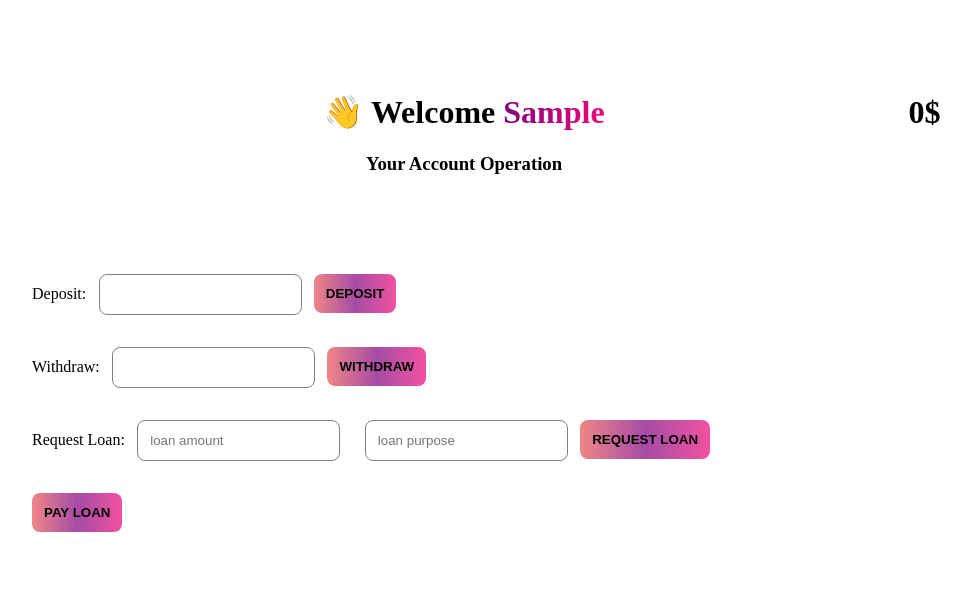
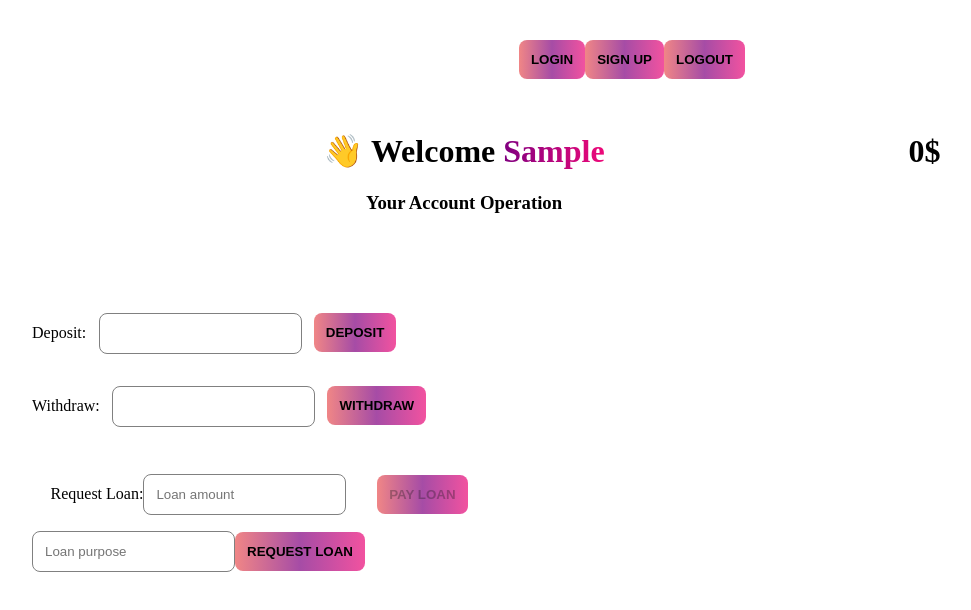
Before and after one commit to asia272/Bank-acount-operation, a React (Vite) app: page / in a window 1280 px wide. Both pictures are taken after typing "Sample", "Sample" into the empty fields and a click on the button "CREATE ACCOUNT". Shown: the top 610 px of the page, without its empty margins (8-979 px from the left). Built offline with nearby package versions, Linux system fonts and the light colour scheme.

Commit message:
add validation

```diff
--- a/package.json
+++ b/package.json
@@ -13,6 +13,7 @@
     "@reduxjs/toolkit": "^2.8.2",
     "react": "^19.1.0",
     "react-dom": "^19.1.0",
+    "react-hook-form": "^7.56.4",
     "react-redux": "^9.2.0"
   },
   "devDependencies": {
--- a/src/App.jsx
+++ b/src/App.jsx
@@ -1,12 +1,14 @@
 import './App.css';
 import MainSection from './components/main/MainSection';
+import Home from './components/Home/Home';
 
 function App() {
 
 
   return (
     <>
-    <MainSection/>
+      <Home />
+      <MainSection />
     </>
   )
 }
--- /dev/null
+++ b/src/components/Home/Home.jsx
@@ -0,0 +1,16 @@
+import React from 'react'
+
+const Home = () => {
+  return (
+<nav>
+    <div className="logo"></div>
+    <div className="btns">
+        <button>Login</button>
+        <button>Sign Up</button>
+        <button>Logout</button>
+    </div>
+</nav>
+  )
+}
+
+export default Home
--- a/src/components/bankAcount/BankAccount.jsx
+++ b/src/components/bankAcount/BankAccount.jsx
@@ -4,22 +4,16 @@ import { useSelector, useDispatch } from 'react-redux';
 import {
   deposit as depositAction,
   withdraw as withdrawAction,
-  loan as loanAction,
-  payLoan as payLoanAtion,
 } from '../../features/card/cardSlice';
+import Loan from './Loan'; // ✅ Corrected import path
 
-const BankAccount = ({ userInfo }) => {
+const BankAccount = () => {
   const balance = useSelector((state) => state.card.balance);
-  const loanTaken = useSelector((state) => state.card.loan);
+  const userInfo = useSelector((state) => state.card.userInfo);
   const dispatch = useDispatch();
 
   const [depositAmount, setDepositAmount] = useState('');
   const [withdrawAmount, setWithdrawAmount] = useState('');
-  const [loan, setLoan] = useState({
-    loanAccount: 1,
-    loanAmount: '',
-    loanPurpose: ''
-  });
 
   const add = () => {
     const amount = Number(depositAmount);
@@ -40,35 +34,6 @@ const BankAccount = ({ userInfo }) => {
       alert("Invalid rupees");
     }
   };
-
-  const reqLoan = () => {
-    const { loanAccount, loanAmount, loanPurpose } = loan;
-    const amount = Number(loanAmount);
-
-    if (amount > 0 && loanAccount === 1) {
-      dispatch(loanAction({ amount, purpose: loanPurpose }));
-
-      setLoan((prevLoan) => ({
-        ...prevLoan,
-        loanAccount: 0,
-        loanAmount: '',
-        loanPurpose: '',
-      }));
-    } else {
-      alert('Loan already taken.');
-    }
-  };
-  let payLoan = () => {
-    let { loanAccount } = loan;
-    if (loanAccount === 0) {
-      dispatch(payLoanAtion())
-      setLoan((prevLoan) => ({
-        ...prevLoan,
-        loanAccount: 1
-      }))
-    }
-
-  }
 
   return (
     <div className='bank-account'>
@@ -104,40 +69,7 @@ const BankAccount = ({ userInfo }) => {
         <button onClick={remove}>Withdraw</button>
       </div>
 
-      <div>
-        <label htmlFor="req">Request Loan:</label>
-        <input
-          type="text"
-          placeholder="loan amount"
-          id="req"
-          value={loan.loanAmount}
-          onChange={(e) =>
-            setLoan((prevLoan) => ({
-              ...prevLoan,
-              loanAmount: e.target.value,
-            }))
-          }
-        /><br />
-        <input
-          type="text"
-          placeholder="loan purpose"
-          value={loan.loanPurpose}
-          onChange={(e) =>
-            setLoan((prevLoan) => ({
-              ...prevLoan,
-              loanPurpose: e.target.value,
-            }))
-          }
-          id="req"
-        />
-        <button onClick={reqLoan}>Request Loan</button>
-        {loanTaken && loanTaken.amount > 0 && (
-          <p>💰 Taken loan of ${loanTaken.amount} for: <span>{loanTaken.purpose}</span></p>
-        )}
-      </div>
-      <div>
-        <button onClick={payLoan}>Pay Loan</button>
-      </div>
+      <Loan />
     </div>
   );
 };
--- /dev/null
+++ b/src/components/bankAcount/Loan.jsx
@@ -0,0 +1,88 @@
+import React from 'react';
+import { useForm } from 'react-hook-form';
+import { useDispatch, useSelector } from 'react-redux';
+import { loan as loanAction, payLoan as payLoanAction } from '../../features/card/cardSlice';
+
+const Loan = () => {
+    const dispatch = useDispatch();
+    const loanTaken = useSelector((state) => state.card.loan);
+
+    const {
+        register,
+        handleSubmit,
+        formState: { errors },
+        reset
+    } = useForm();
+
+    const onSubmit = (data) => {
+        const amount = Number(data.loanAmount);
+        if (loanTaken.amount > 0) {
+            alert('Loan already taken.');
+            return;
+        }
+        dispatch(loanAction({ amount, purpose: data.loanPurpose }));
+        reset();
+    };
+
+    const handlePayLoan = () => {
+        if (loanTaken.amount > 0) {
+            dispatch(payLoanAction());
+        }
+    };
+
+    return (
+        <div>
+            <form onSubmit={handleSubmit(onSubmit)}>
+                <label htmlFor="loanAmount">Request Loan:</label>
+                <input
+                    type="number"
+                    id="loanAmount"
+                    placeholder="Loan amount"
+                    {...register("loanAmount", {
+                        required: "Loan amount is required",
+                        min: {
+                            value: 1,
+                            message: "Amount must be greater than 0"
+                        }
+                    })}
+                />
+                {errors.loanAmount && <p>{errors.loanAmount.message}</p>}
+
+                <br />
+
+                <input
+                    type="text"
+                    placeholder="Loan purpose"
+                    {...register("loanPurpose", {
+                        required: "Loan purpose is required",
+                        validate: {
+                            noNumbers: value => !/\d/.test(value) || "Purpose cannot contain numbers",
+                            noSpecialChars: value => /^[A-Za-z\s]+$/.test(value) || "No special characters allowed"
+                        },
+                        minLength: {
+                            value: 3,
+                            message: "Purpose must be at least 3 characters"
+                        }
+                    })}
+                />
+                {errors.loanPurpose && <p>{errors.loanPurpose.message}</p>}
+
+                <button type="submit">Request Loan</button>
+            </form>
+
+            {loanTaken.amount > 0 && (
+                <p>
+                    💰 Taken loan of ${loanTaken.amount} for: <span>{loanTaken.purpose}</span>
+                </p>
+            )}
+
+            <div>
+                <button onClick={handlePayLoan} disabled={loanTaken.amount === 0}>
+                    Pay Loan
+                </button>
+            </div>
+        </div>
+    );
+};
+
+export default Loan;
--- a/src/components/main/MainSection.jsx
+++ b/src/components/main/MainSection.jsx
@@ -1,14 +1,16 @@
 import React, { useState } from 'react';
 import UserInput from '../user/UserInput';
 import BankAccount from '../bankAcount/BankAccount';
+import { useSelector, useDispatch } from 'react-redux';
+
 
 const MainSection = () => {
-  const [userInfo, setUserInfo] = useState("");
-
+    const userInfo = useSelector((state) => state.card.userInfo);
+console.log(userInfo)
   return (
     <div>
-      {userInfo === "" ? (
-        <UserInput setUserInfo={setUserInfo} />
+      {!userInfo?.name ?(
+        <UserInput  />
       ) : (
         <BankAccount userInfo={userInfo} />
       )}
--- a/src/components/user/UserInput.jsx
+++ b/src/components/user/UserInput.jsx
@@ -1,64 +1,57 @@
-import React, { useState } from 'react'
-import "./UserInput.css"
+import React from 'react';
+import { useForm } from 'react-hook-form';
+import './UserInput.css';
+import { useSelector, useDispatch } from 'react-redux';
+import { createUser } from '../../features/card/cardSlice';
 
-const UserInput = ({ setUserInfo }) => {
 
-  let [info, setInfo] = useState({
-    name: "",
-    IdNumber: ""
-  })
+const UserInput = () => {
 
-  let handleSubmit = (e) => {
-    e.preventDefault();
-    if (info.name.trim().length === 0) {
-      alert("Name must not be empty");
-      return;
-    } else if (info.IdNumber.trim().length === 0) {
-      alert("ID Number must not be empty");
-      return;
-    }
-    // console.log(info)
-    setInfo({
-      name: "",
-      IdNumber: ""
-    })
-    setUserInfo(info)
-  }
+  const userInfo = useSelector((state) => state.card.userInfo);
+    const dispatch = useDispatch();
+  const {
+    register,
+    handleSubmit,
+    reset,
+    formState: { errors }
+  } = useForm();
 
+  const onSubmit = (data) => {
+    dispatch(createUser(data))
+    // setUserInfo(data);
+    reset()
+
+  };
 
   return (
     <div className='user-info'>
       <div className="heading">
         <h1>The React-Redux Bank</h1>
-        <h2>Create New customer</h2>
+        <h2>Create New Customer</h2>
       </div>
-      <form action="#" onSubmit={handleSubmit}>
-        <label htmlFor="name">Customer Full name</label>
+      <form onSubmit={handleSubmit(onSubmit)}>
+        <label htmlFor="name">Customer Full Name</label>
         <input
           type="text"
-          id='name'
+          id="name"
           placeholder="Enter your name"
-          value={info.name}
-          onChange={(e) =>
-            setInfo((prev) => ({ ...prev, name: e.target.value }))
-          }
+          {...register("name", { required: "Name must not be empty" })}
         />
+        {errors.name && <p className="error">{errors.name.message}</p>}
+
         <label htmlFor="idNumber">National ID</label>
-        <input type="text"
-          id='idNumber'
-          placeholder='enter you ID'
-          value={info.IdNumber}
-          onChange={(e) =>
-            setInfo((prev) => ({ ...prev, IdNumber: e.target.value }))
-          }
+        <input
+          type="text"
+          id="idNumber"
+          placeholder="Enter your ID"
+          {...register("IdNumber", { required: "ID Number must not be empty" })}
+        />
+        {errors.IdNumber && <p className="error">{errors.IdNumber.message}</p>}
 
-        />
-
-        <button>create account</button>
+        <button type="submit">Create Account</button>
       </form>
     </div>
+  );
+};
 
-  )
-}
-
-export default UserInput
+export default UserInput;
--- a/src/features/card/cardSlice.js
+++ b/src/features/card/cardSlice.js
@@ -1,7 +1,11 @@
 import { createSlice } from '@reduxjs/toolkit';
 
-
 const initialState = {
+    userInfo: {
+        name: "",
+        IdNumber: ""
+    }
+    ,
     balance: 0,
     loan: {
         amount: 0,
@@ -9,30 +13,35 @@ const initialState = {
     },
 };
 
-const cartSlice = createSlice({
-    name: 'cart',
+const cardSlice = createSlice({
+    name: 'card',
     initialState,
     reducers: {
         deposit: (state, action) => {
-            state.balance += action.payload
+            state.balance += action.payload;
         },
         withdraw: (state, action) => {
-            state.balance -= action.payload
+            state.balance -= action.payload;
         },
         loan: (state, action) => {
             state.loan = {
                 amount: action.payload.amount,
                 purpose: action.payload.purpose
             };
-            state.balance += state.loan.amount
+            state.balance += state.loan.amount;
         },
         payLoan: (state, action) => {
-            state.balance -= state.loan.amount
+            state.balance -= state.loan.amount;
             state.loan = { amount: 0, purpose: '' };
+        },
+        createUser: (state, action) => {
+            state.userInfo = {
+                name: action.payload.name,
+                IdNumber: action.payload.IdNumber
+            }
         }
-
     }
 });
 
-export default cartSlice.reducer;
-export const { deposit, withdraw, loan, payLoan } = cartSlice.actions;
+export default cardSlice.reducer;
+export const { deposit, withdraw, loan, payLoan, createUser } = cardSlice.actions;
```
Also changed, not shown: src/components/Home/Home.css (added), 1 other file (tests, documents, lock files or other folders).
